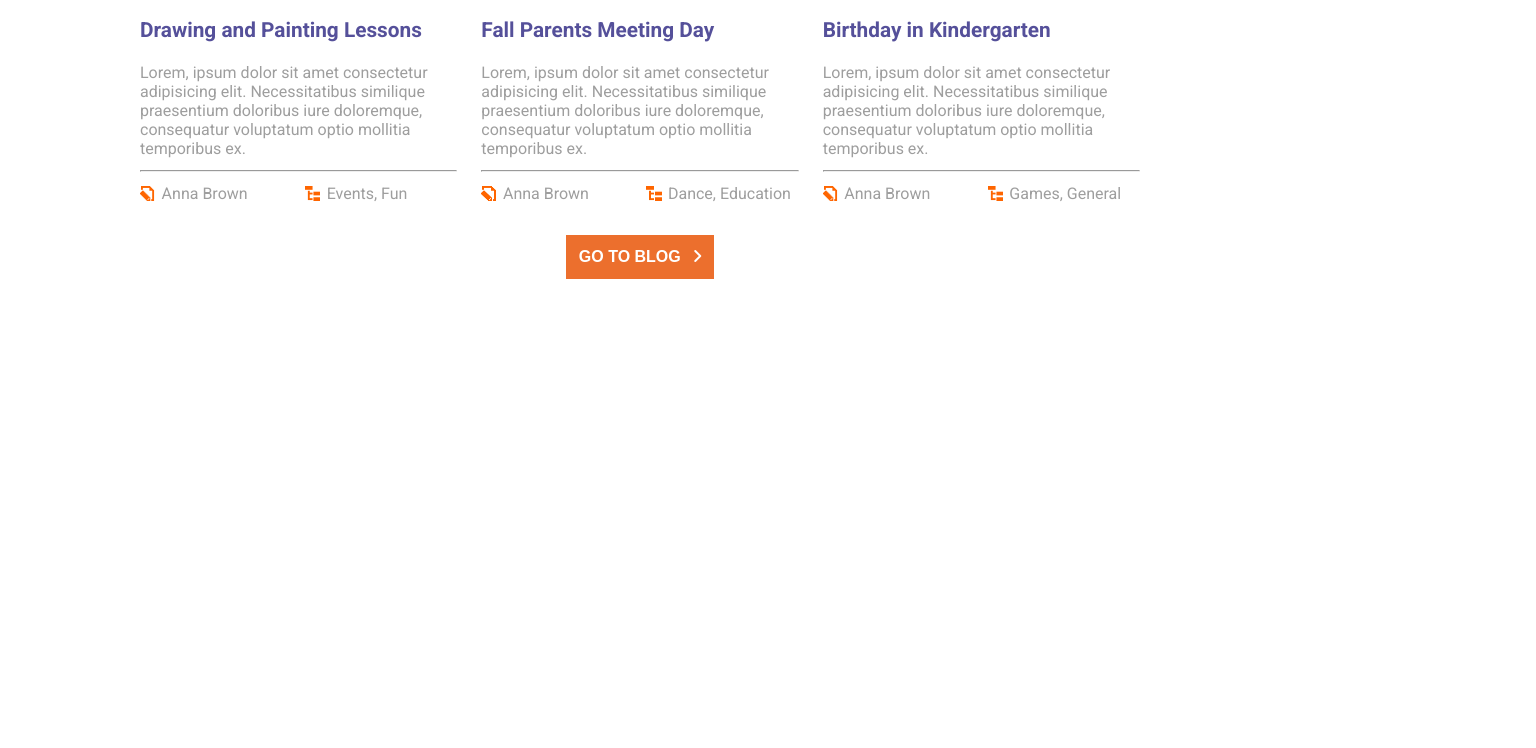
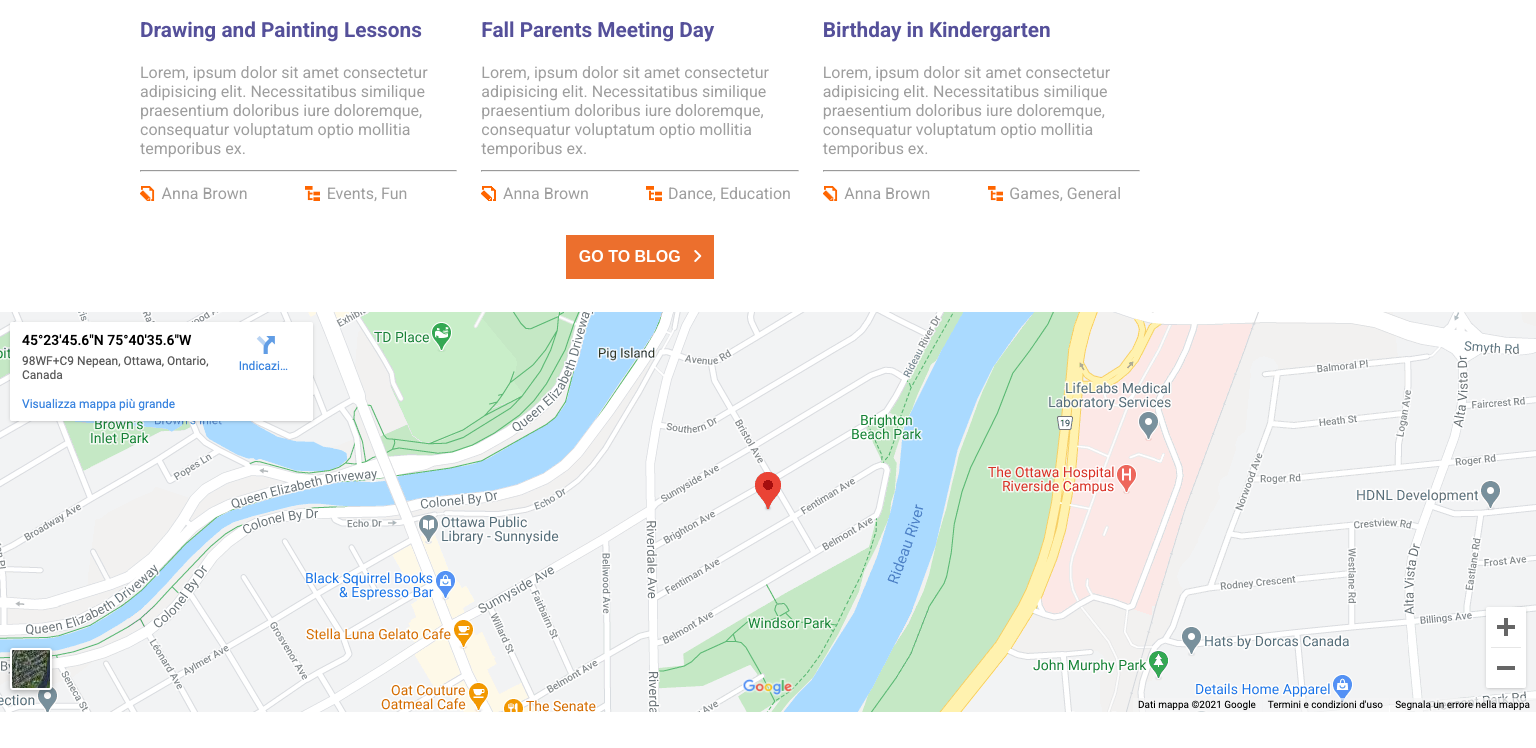
Before and after one commit to iormat/proj-html-vuejs, a Vue app: page / in a window 1280 px wide. Shown: the part 4759-5507 px from the top of the page, 1536 px wide, since content can reach past the window. Before the commit the page ends 5070 px from the top, so only its background shows below. Built offline with nearby package versions, Linux system fonts and the light colour scheme.

Commit message:
Minor: AppMainMapsSection update

```diff
--- a/src/components/AppMain.vue
+++ b/src/components/AppMain.vue
@@ -11,6 +11,8 @@
         <AppMainGallerySection/>
 
         <AppMainWhatsNewSection/>
+
+        <AppMainMapsSection/>
     </main>
 </template>
 
@@ -22,6 +24,7 @@ import AppMainClassesSection from "./AppMainClassesSection.vue";
 import AppMainStrenghtsSection from "./AppMainStrenghtsSection.vue";
 import AppMainGallerySection from "./AppMainGallerySection.vue";
 import AppMainWhatsNewSection from "./AppMainWhatsNewSection.vue";
+import AppMainMapsSection from "./AppMainMapsSection.vue";
 
 export default {
     name: 'AppMain',
@@ -32,6 +35,7 @@ export default {
         AppMainStrenghtsSection,
         AppMainGallerySection,
         AppMainWhatsNewSection,
+        AppMainMapsSection,
     }
 }
 </script>
--- /dev/null
+++ b/src/components/AppMainMapsSection.vue
@@ -0,0 +1,17 @@
+<template>
+    <section id="maps">
+        <img loading="lazy" src="../assets/img/maps_mockup.png" alt="gMaps mockup">
+    </section>
+</template>
+
+<script>
+export default {
+    name: 'AppMainMapsSection',
+}
+</script>
+
+<style scoped lang="scss">
+    #maps {
+        margin: 2rem 0;
+    }
+</style>
```
Also changed, not shown: src/assets/img/maps_mockup.png (added).
